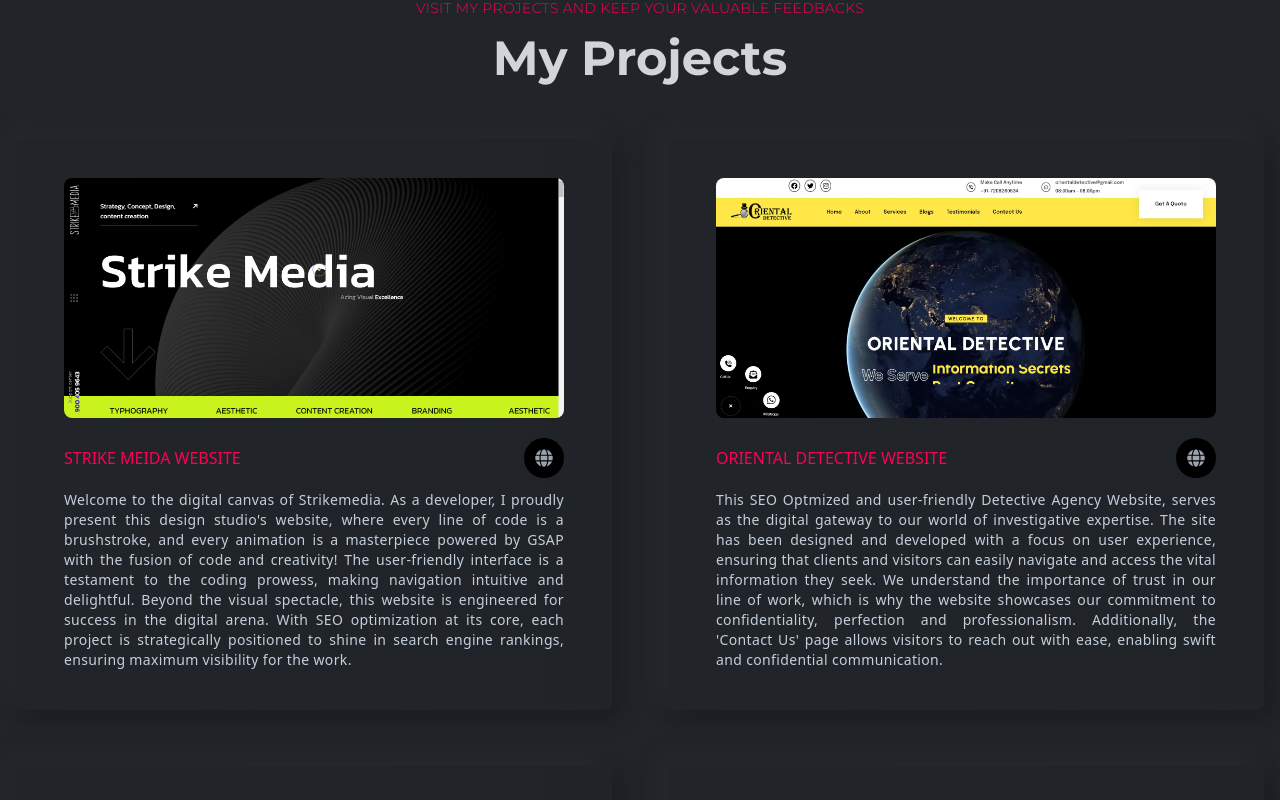
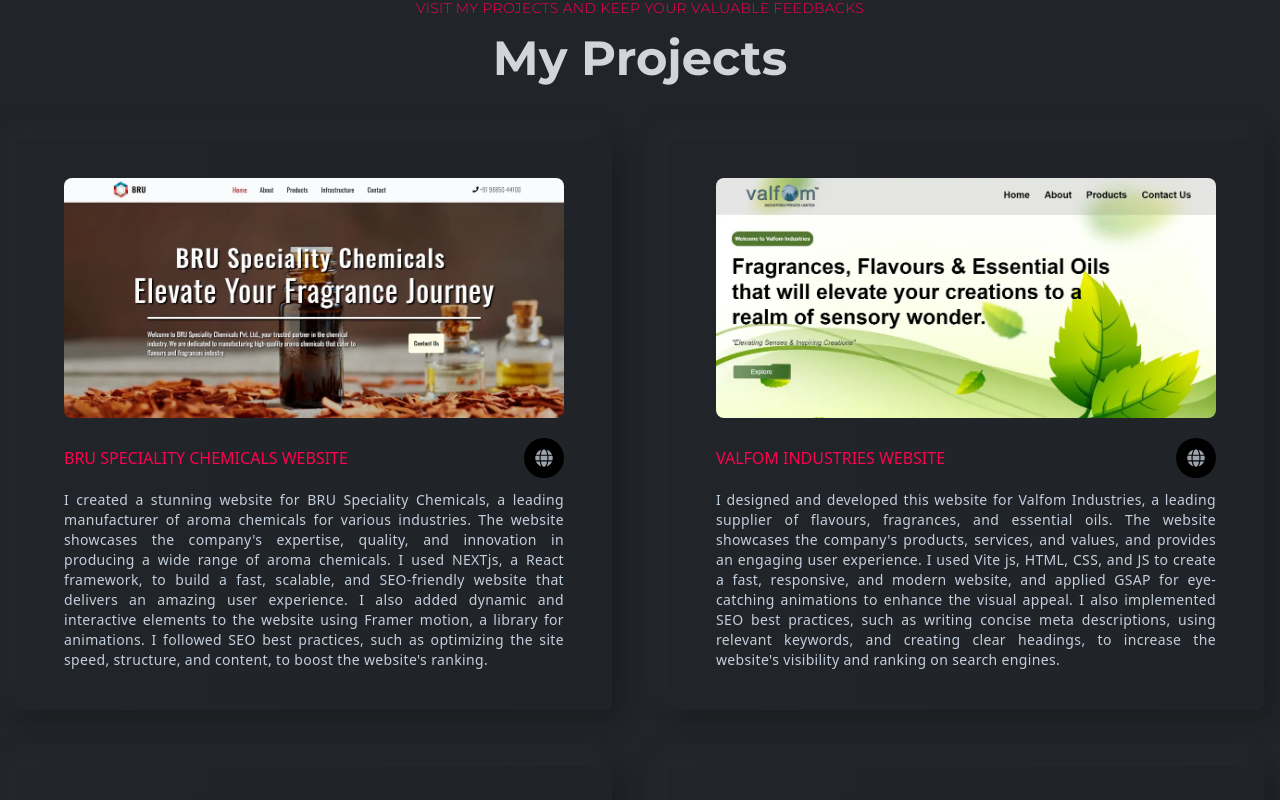
Before and after one commit to Rishablath14/MyPortfolioSite, a React (Create React App) app: page / in a window 1280 px wide. Shown: the part 2000-2800 px from the top of the page. Built offline with nearby package versions, Linux system fonts and the light colour scheme.

Commit message:
Update Projects.js

```diff
--- a/src/components/projects/Projects.js
+++ b/src/components/projects/Projects.js
@@ -1,6 +1,6 @@
 import React from 'react'
 import Title from '../layouts/Title'
-import { projectOne,projectTwo,projectThree,projectFour,projectFive } from "../../assets/index";
+import { projectOne,projectTwo,projectThree,projectFour,projectFive,projectSix,projectSeven } from "../../assets/index";
 import ProjectsCard from './ProjectsCard';
 
 const Projects = () => {
@@ -16,6 +16,18 @@ const Projects = () => {
         />
       </div>
        <div className="grid grid-cols-1 md:grid-cols-2 xl:grid-cols-2 gap-6 xl:gap-14">
+        <ProjectsCard
+          title="Bru Speciality Chemicals Website"
+          des="I created a stunning website for BRU Speciality Chemicals, a leading manufacturer of aroma chemicals for various industries. The website showcases the company's expertise, quality, and innovation in producing a wide range of aroma chemicals. I used NEXTjs, a React framework, to build a fast, scalable, and SEO-friendly website that delivers an amazing user experience. I also added dynamic and interactive elements to the website using Framer motion, a library for animations. I followed SEO best practices, such as optimizing the site speed, structure, and content, to boost the website's ranking."
+          src={projectSeven}
+          link={"https://www.bruorg.com"}
+        />
+        <ProjectsCard
+          title="Valfom Industries Website"
+          des="I designed and developed this website for Valfom Industries, a leading supplier of flavours, fragrances, and essential oils. The website showcases the company's products, services, and values, and provides an engaging user experience. I used Vite js, HTML, CSS, and JS to create a fast, responsive, and modern website, and applied GSAP for eye-catching animations to enhance the visual appeal. I also implemented SEO best practices, such as writing concise meta descriptions, using relevant keywords, and creating clear headings, to increase the website's visibility and ranking on search engines."
+          src={projectSix}
+          link={"https://www.valfom.net"}
+        />
        <ProjectsCard
           title="Strike Meida Website"
           des="Welcome to the digital canvas of Strikemedia. As a developer, I proudly present this design studio's website, where every line of code is a brushstroke, and every animation is a masterpiece powered by GSAP with the fusion of code and creativity! The user-friendly interface is a testament to the coding prowess, making navigation intuitive and delightful. Beyond the visual spectacle, this website is engineered for success in the digital arena. With SEO optimization at its core, each project is strategically positioned to shine in search engine rankings, ensuring maximum visibility for the work."
```
